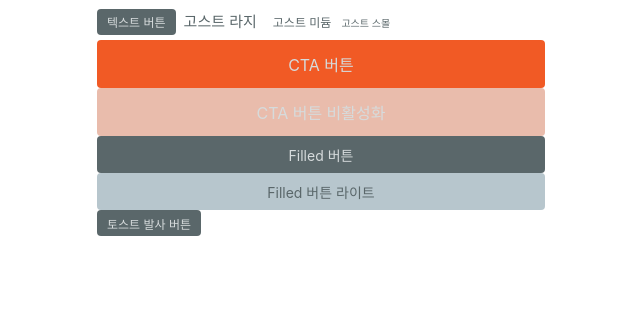
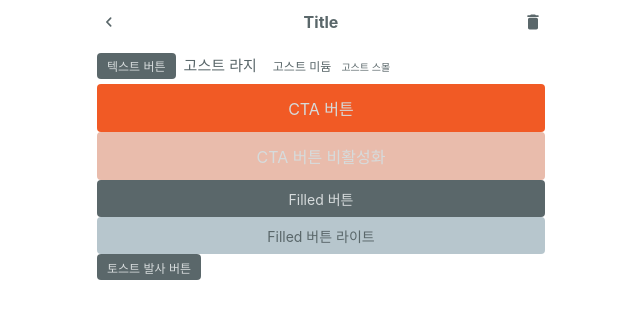
Before and after one commit to depromeet/ygtang-client, a Next.js app: page /test in a window 1280 px wide. Shown: the top 318 px of the page, without its empty margins (319-959 px from the left). Built offline with nearby package versions, Linux system fonts and the light colour scheme; a web font is replaced by a local one.

Commit message:
feat: NavigationBar 컴포넌트 개발 및 test page 적용

```diff
--- /dev/null
+++ b/src/components/common/NavigationBar/NavigationBar.tsx
@@ -0,0 +1,51 @@
+import { ReactElement } from 'react';
+import { css, Theme } from '@emotion/react';
+
+import { IconButton } from '~/components/common/Button';
+import useInternalRouter, { RouterPathType } from '~/hooks/common/useInternalRouter';
+
+interface NavigationBarProps {
+  backLink?: RouterPathType;
+  title?: string;
+  rightElement?: ReactElement;
+}
+
+export default function NavigationBar({ backLink, title, rightElement }: NavigationBarProps) {
+  const router = useInternalRouter();
+
+  const onClickBackButton = () => {
+    if (backLink) {
+      router.push(backLink);
+      return;
+    }
+    router.back();
+  };
+
+  return (
+    <nav css={navCss}>
+      <IconButton iconName="ChevronIcon" light onClick={onClickBackButton} />
+      {title && <h1 css={headingCss}>{title}</h1>}
+      {rightElement ? rightElement : <></>}
+    </nav>
+  );
+}
+
+const navCss = css`
+  position: relative;
+  width: 100%;
+  height: 44px;
+
+  display: flex;
+  justify-content: space-between;
+  align-items: center;
+`;
+
+const headingCss = (theme: Theme) => css`
+  position: absolute;
+  top: 50%;
+  left: 50%;
+  transform: translate(-50%, -50%);
+
+  color: ${theme.color.gray05};
+  font-size: 1rem;
+`;
--- /dev/null
+++ b/src/components/common/NavigationBar/index.tsx
@@ -0,0 +1 @@
+export { default } from './NavigationBar';
--- a/src/pages/test/index.tsx
+++ b/src/pages/test/index.tsx
@@ -1,4 +1,10 @@
-import Button, { CTAButton, FilledButton, GhostButton } from '~/components/common/Button';
+import Button, {
+  CTAButton,
+  FilledButton,
+  GhostButton,
+  IconButton,
+} from '~/components/common/Button';
+import NavigationBar from '~/components/common/NavigationBar';
 import { useToast } from '~/store/Toast';
 
 export default function Test() {
@@ -6,6 +12,8 @@ export default function Test() {
 
   return (
     <div>
+      <NavigationBar title="Title" rightElement={<IconButton iconName="DeleteIcon" light />} />
+
       <Button>텍스트 버튼</Button>
 
       <GhostButton>고스트 라지</GhostButton>
```
